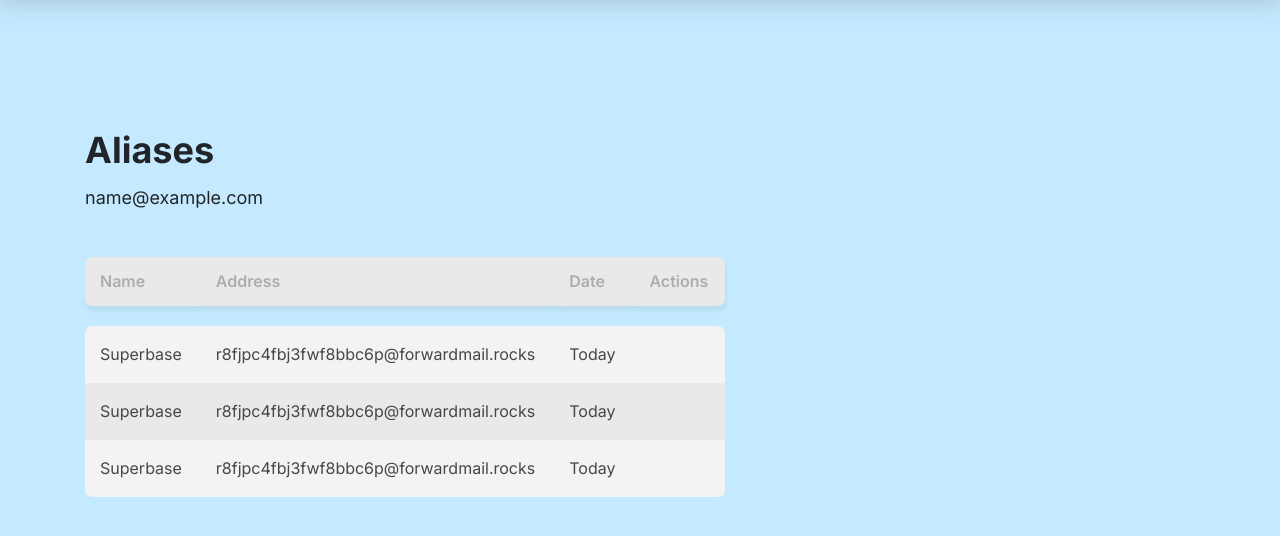
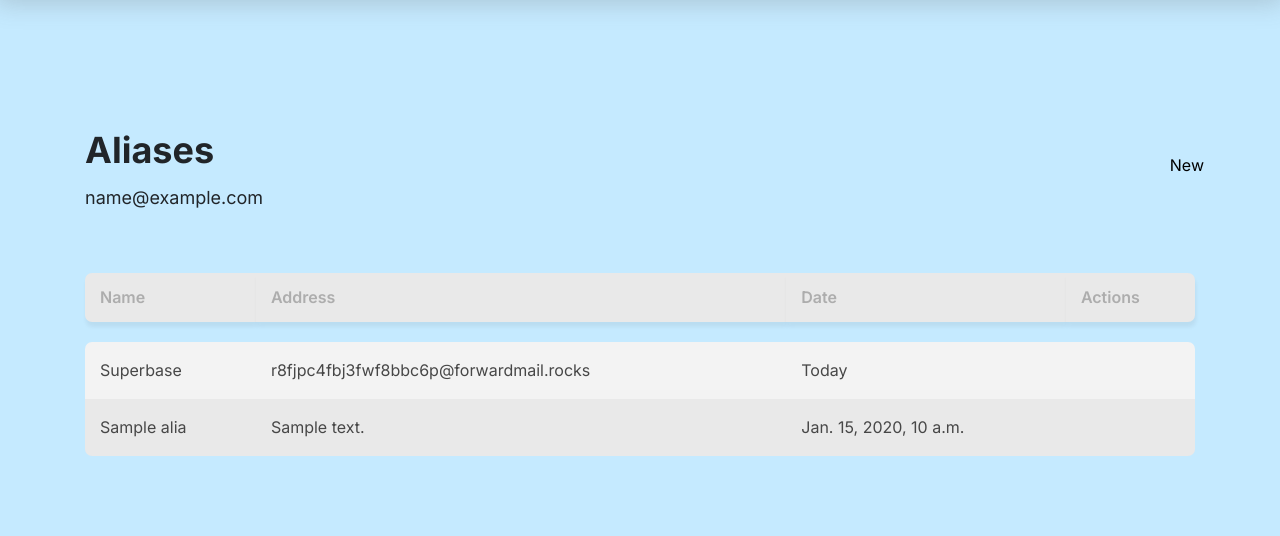
Before and after one commit to stephancill/forwardmail, a Django app: page / in a window 1280 px wide. Shown: the part 56-592 px from the top of the page. Run offline with Django 3.2, Linux system fonts and the light colour scheme; a user stored in the database is signed in; tables that the repository leaves empty hold one stand-in row (values such as "Sample post"); some libraries are stand-ins or nearby versions.

Commit message:
Implement create new alias

```diff
--- a/config.py
+++ b/config.py
@@ -14,3 +14,5 @@ DATABASE_PASSWORD = get_env_value("DATABASE_PASSWORD")
 DATABASE_HOST = get_env_value("DATABASE_HOST")
 DATABASE_PORT = int(get_env_value("DATABASE_PORT"))
 SECRET_KEY = get_env_value("SECRET_KEY")
+PROXY_DOMAIN = get_env_value("PROXY_DOMAIN")
+GANDI_API_KEY = get_env_value("GANDI_API_KEY")
--- a/server/forms.py
+++ b/server/forms.py
@@ -1,5 +1,8 @@
-from django.contrib.auth.forms import UserCreationForm, UserChangeForm
-from .models import User
+from django.contrib.auth.forms import UserCreationForm, UserChangeForm, forms
+from .models import User, Alias
+
+class NewAliasForm(forms.Form):
+    alias_name = forms.CharField(label='Alias Name', max_length=150, widget=forms.TextInput(attrs={'form':'new-alias-form'}))
 
 class CustomUserCreationForm(UserCreationForm):
 
--- a/server/models.py
+++ b/server/models.py
@@ -24,7 +24,7 @@ class User(AbstractBaseUser, PermissionsMixin):
 class Alias(models.Model):
     user = models.ForeignKey(User, on_delete=models.CASCADE)
     name = models.CharField("alias name", max_length=150)
-    proxy_address = models.EmailField("alias address")
+    proxy_address = models.EmailField("alias address", unique=True)
     date = models.DateTimeField(default=timezone.now)
     is_disconnected = models.BooleanField(default=False)
 
--- a/server/urls.py
+++ b/server/urls.py
@@ -1,9 +1,10 @@
 from django.urls import include, path
+from django.contrib.auth.decorators import login_required
 
 from . import views
 
 urlpatterns = [
-    path('', views.index, name='home'),
+    path('', login_required(views.AliasPage.as_view()), name='home'),
     path('accounts/', include('django.contrib.auth.urls')),
     path('register/', views.Register.as_view(), name='register'),
 ]
--- a/server/views.py
+++ b/server/views.py
@@ -1,18 +1,38 @@
 from django.contrib.auth.decorators import login_required
 from django.http import HttpResponse
-from django.shortcuts import render, loader
+from django.shortcuts import render, loader, redirect
 from django.urls import reverse_lazy
-from django.views import generic
+from django.views import generic, View
+from .forms import CustomUserCreationForm, NewAliasForm
+from .models import Alias
+import requests
+from .utilities import random_address, create_remote_alias
 
-from .forms import CustomUserCreationForm
+class AliasPage(View):
+    def post(self, request):
+        form = NewAliasForm(request.POST)
+        if form.is_valid():
+            # TODO: Create alias
+            address = random_address()
 
-@login_required
-def index(request):
-    context = {
+            success = create_remote_alias(address, request.user.email)
+            if success:
+                alias = Alias.objects.create(user_id=request.user.id, name=form.cleaned_data.get("alias_name"), proxy_address=address)
+                alias.save()
+            # TODO: Check for validation issues
+            return redirect("home")
 
-    }
-    template = loader.get_template('aliases.html')
-    return HttpResponse(template.render(context, request))
+        # TODO: Show form errors
+        return redirect("home")
+
+    def get(self, request):
+        aliases = Alias.objects.filter(user_id=request.user.id)
+        context = {
+            "aliases": aliases,
+            "new_alias_form": NewAliasForm()
+        }
+        template = loader.get_template('aliases.html')
+        return HttpResponse(template.render(context, request))
 
 class Register(generic.CreateView):
     form_class = CustomUserCreationForm
--- a/static/css/aliases.css
+++ b/static/css/aliases.css
@@ -1,3 +1,23 @@
 table {
     margin-top: 46px;
 }
+
+tr clr-icon {
+    visibility: hidden;
+}
+
+tr:hover a clr-icon {
+    visibility: visible;
+}
+
+.email:hover span{
+    color: black;
+}
+
+.email:hover clr-icon {
+    visibility: visible;
+}
+
+.email {
+    cursor: pointer;
+}
--- /dev/null
+++ b/static/css/modal.css
@@ -0,0 +1,26 @@
+.modal-content * {
+    border: none;
+}
+
+.modal-content {
+    padding: 19px;
+    background: #FDFDFD;
+    border-radius: 7px;
+    box-shadow: 0px 4px 25px 6px rgba(0, 0, 0, 0.25);
+}
+
+.modal .btn-primary {
+    background-color: #6FCBFF;
+    box-shadow: 0px 1px 4px rgba(0, 0, 0, 0.25);
+    border-radius: 5px;
+    color: white;
+    padding: 7px 18px 7px 18px;
+}
+
+.modal .btn-primary:hover {
+    box-shadow: 0px 1px 4px 1px rgba(0, 0, 0, 0.25);
+}
+
+.modal .close {
+    color: #BEBEBE;
+}
--- a/static/css/style.css
+++ b/static/css/style.css
@@ -9,6 +9,22 @@ h1 {
     line-height: 44px;
 }
 
+h3 {
+    font-weight: bold;
+    font-size: 24px;
+    line-height: 26px;
+}
+
+input {
+    background: #E0E0E0;
+    border-radius: 5px;
+    font-size: 16px;
+    line-height: 20px;
+    padding-left: 11px;
+    padding-top: 6px;
+    padding-bottom: 6px;
+}
+
 section {
     margin-top: 128px;
 }
@@ -16,6 +32,11 @@ section {
 nav {
     background: #FCFCFC;
     box-shadow: 0px 0px 25px 4px rgba(94, 94, 94, 0.25);
+}
+
+button {
+    border: none;
+    background: none;
 }
 
 table {
@@ -52,19 +73,19 @@ td {
 }
 
 tr:first-child td:first-child{
-    border-radius: 7px 0 0 0;
+    border-top-left-radius: 7px;
 }
 
 tr:first-child td:last-child{
-    border-radius: 0 7px 0 0;
+    border-top-right-radius: 7px;
 }
 
 tr:last-child td:first-child{
-    border-radius: 0 0 0 7px;
+    border-bottom-left-radius: 7px;
 }
 
 tr:last-child td:last-child{
-    border-radius: 0 0 7px;
+    border-bottom-right-radius: 7px;
 }
 
 tr:nth-child(2n) td {
@@ -81,7 +102,3 @@ tbody:before {
     line-height: 20px;
     text-indent: -99999px;
 }
-
-/* tbody {
-    box-shadow: 1px 5px 4px rgba(0, 0, 0, 0.06);
-} */
--- /dev/null
+++ b/static/js/aliases.js
@@ -0,0 +1,15 @@
+const emailElements = document.querySelectorAll(".email")
+
+emailElements.forEach(e => {
+    e.onclick = function() {
+        document.execCommand("copy");
+    }
+    e.addEventListener("copy", function(event) {
+        console.log("hello")
+          event.preventDefault();
+          if (event.clipboardData) {
+            event.clipboardData.setData("text/plain", e.querySelector("span").textContent);
+            console.log(event.clipboardData.getData("text"))
+          }
+        });
+})
--- a/templates/aliases.html
+++ b/templates/aliases.html
@@ -2,11 +2,36 @@
 
 {% block title %}Aliases{% endblock %}
 
+{% block head %}
+{{ block.super }}
+<link rel="stylesheet" href="/static/css/aliases.css">
+<link rel="stylesheet" href="/static/css/modal.css">
+{% endblock %}
+
+{% block scripts %}
+{{ block.super }}
+<script src="/static/js/aliases.js"></script>
+{% endblock %}
+
 {% block body %}
+
+{% include "components/new-alias-modal.html" %}
+
 <section>
-  <h1>Aliases</h1>
-  <p style="font-size: 18px; margin-top: 12px;">{{request.user.email}}</p>
-  <table>
+  <div class="row">
+    <div class="col">
+      <h1>Aliases</h1>
+      <p style="font-size: 18px; margin-top: 12px;">{{request.user.email}}</p>
+    </div>
+    <div class="pull-right">
+      <button data-toggle="modal" data-target="#create-alias-modal">
+        <clr-icon shape="plus-circle" size="27"></clr-icon>
+        <p style="margin-bottom: 0;">New</p>
+      </button>
+    </div>
+  </div>
+
+  <table class="col">
     <thead>
       <tr>
         <th>Name</th>
@@ -18,26 +43,26 @@
     <tbody>
       <tr>
         <td>Superbase</td>
-        <td>r8fjpc4fbj3fwf8bbc6p@forwardmail.rocks</td>
+        <td class="email"><span>r8fjpc4fbj3fwf8bbc6p@forwardmail.rocks</span> <clr-icon shape="copy" size="20"></clr-icon></td>
         <td>Today</td>
         <td style="color: #AAAAAA">
-          <a href="#"><clr-icon shape="disconnect" size="27"></clr-icon></a>
-          <a href="#"><clr-icon shape="trash" size="25"></clr-icon></a>
-          <a href="#"><clr-icon shape="edit" size="25"></clr-icon></a>
+          <a href="#" title="Disconnect"><clr-icon shape="disconnect" size="27"></clr-icon></a>
+          <a href="#" title="Remove"><clr-icon shape="trash" size="25"></clr-icon></a>
+          <a href="#" title="Edit"><clr-icon shape="edit" size="25"></clr-icon></a>
         </td>
       </tr>
+      {% for alias in aliases %}
       <tr>
-        <td>Superbase</td>
-        <td>r8fjpc4fbj3fwf8bbc6p@forwardmail.rocks</td>
-        <td>Today</td>
-        <td></td>
+        <td>{{alias.name}}</td>
+        <td class="email"><span>{{alias.proxy_address}}</span> <clr-icon shape="copy" size="20"></clr-icon></td>
+        <td>{{alias.date}}</td>
+        <td style="color: #AAAAAA">
+          <a href="#" title="Disconnect"><clr-icon shape="disconnect" size="27"></clr-icon></a>
+          <a href="#" title="Remove"><clr-icon shape="trash" size="25"></clr-icon></a>
+          <a href="#" title="Edit"><clr-icon shape="edit" size="25"></clr-icon></a>
+        </td>
       </tr>
-      <tr>
-        <td>Superbase</td>
-        <td>r8fjpc4fbj3fwf8bbc6p@forwardmail.rocks</td>
-        <td>Today</td>
-        <td></td>
-      </tr>
+      {% endfor %}
     </tbody>
   </table>
 </section>
--- /dev/null
+++ b/templates/components/new-alias-modal.html
@@ -0,0 +1,21 @@
+<div class="modal" tabindex="-1" role="dialog" id="create-alias-modal">
+  <div class="modal-dialog modal-dialog-centered" role="document">
+    <div class="modal-content">
+      <div class="modal-header">
+        <h3 class="modal-title">New Alias</h3>
+        <button type="button" class="close" data-dismiss="modal" aria-label="Close">
+          <span aria-hidden="true">&times;</span>
+        </button>
+      </div>
+      <form id="new-alias-form" method="POST">{% csrf_token %}</form>
+      <div class="modal-body">
+        <!-- <label style="display: block; color: black; font-weight: 500;" for="alias-name">Alias Name</label>
+        <input  id="alias-name" type="text" style="width: 100%;" form="new-alias-form"> -->
+        {{ new_alias_form }}
+      </div>
+      <div class="modal-footer">
+        <button type="submit" form="new-alias-form" class="btn btn-primary">Create</button>
+      </div>
+    </div>
+  </div>
+</div>
```
Also changed, not shown: server/utilities.py (added, +25 -0 lines), 3 other files.
